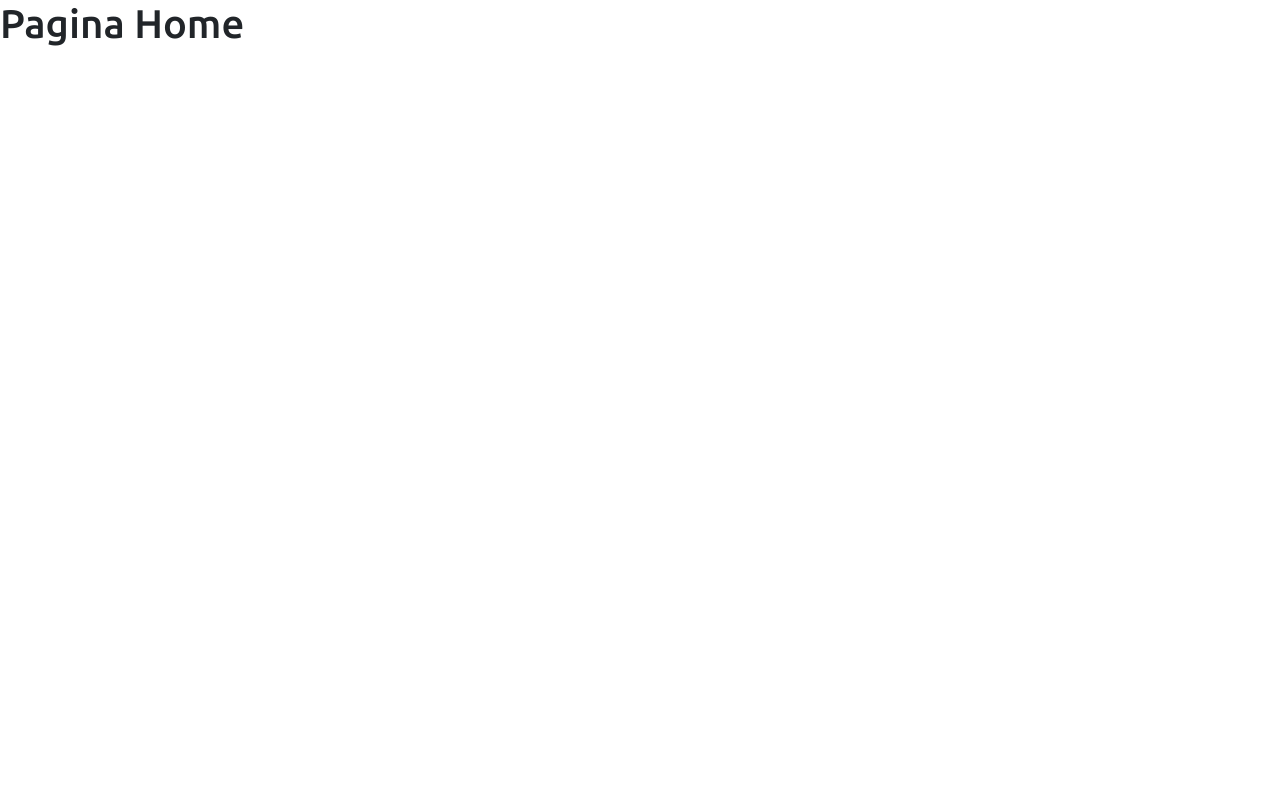
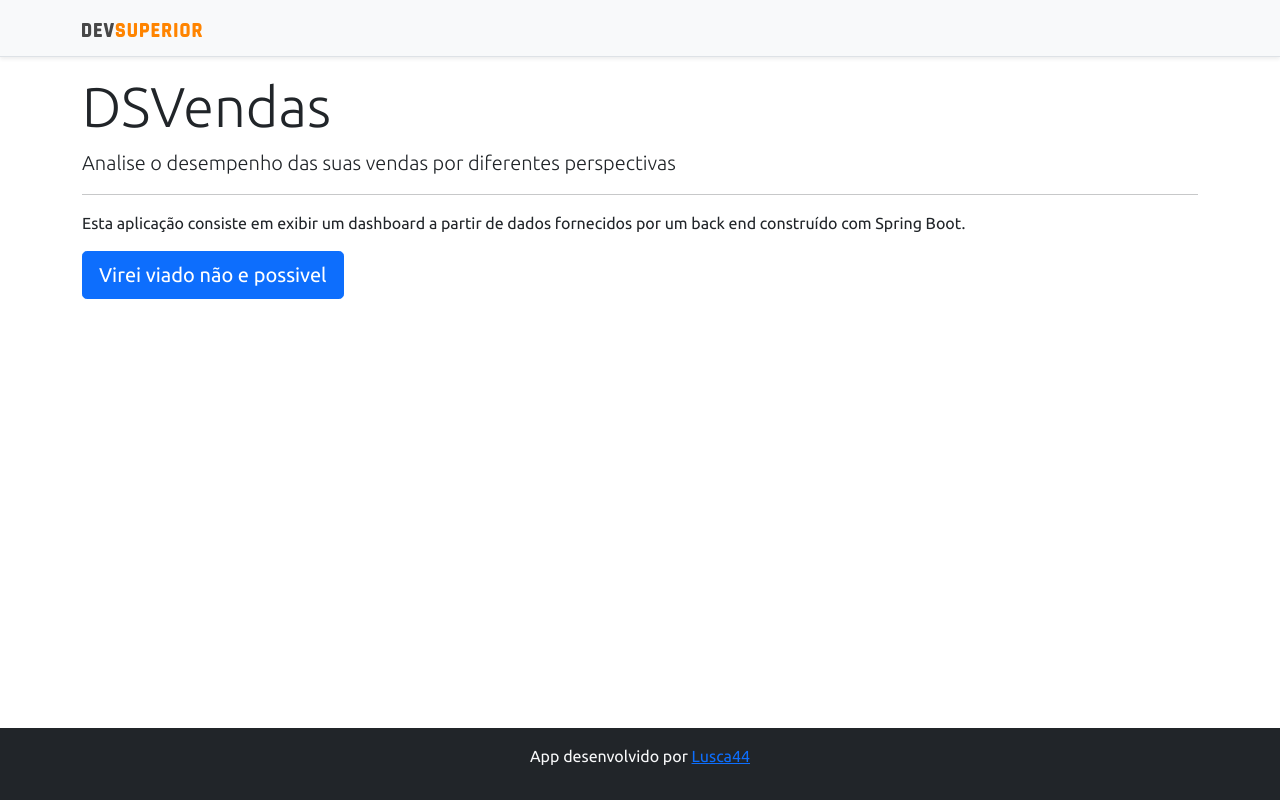
Before and after one commit to Lusca44/dl-vendas-java-springboot, a React (Create React App) app in the folder frontend/: page / in a window 1280 px wide. Built offline with nearby package versions, Linux system fonts and the light colour scheme.

Commit message:
Home, navigarion

```diff
--- a/frontend/src/components/navBar/index.tsx
+++ b/frontend/src/components/navBar/index.tsx
@@ -1,11 +1,14 @@
 import ImgDsDark from "assets/img/ds-dark.svg";
+import { Link } from "react-router-dom";
 
 function NavBar() {
 	return (
 		<div className="d-flex flex-column flex-md-row align-items-center p-3 px-md-4 mb-3 bg-light border-bottom shadow-sm">
 			<div className="container">
 				<nav className="my-2 my-md-0 mr-md-3">
-					<img src={ImgDsDark} alt="DevSuperior" width="120" />
+					<Link to="/">
+						<img src={ImgDsDark} alt="DevSuperior" width="120" />
+					</Link>
 				</nav>
 			</div>
 		</div>
--- a/frontend/src/pages/Home/index.tsx
+++ b/frontend/src/pages/Home/index.tsx
@@ -1,8 +1,29 @@
+import Footer from "components/footer";
+import NavBar from "components/navBar";
+import { Link } from "react-router-dom";
+
 function Home() {
 	return (
-		<div>
-			<h1>Pagina Home</h1>
-		</div>
+		<>
+			<NavBar />
+			<div className="container">
+				<div className="jumbotron">
+					<h1 className="display-4">DSVendas</h1>
+					<p className="lead">
+						Analise o desempenho das suas vendas por diferentes perspectivas
+					</p>
+					<hr />
+					<p>
+						Esta aplicação consiste em exibir um dashboard a partir de dados
+						fornecidos por um back end construído com Spring Boot.
+					</p>
+					<Link className="btn btn-primary btn-lg" to="/dashboard">
+						Virei viado não e possivel
+					</Link>
+				</div>
+			</div>
+			<Footer />
+		</>
 	);
 }
 
```
